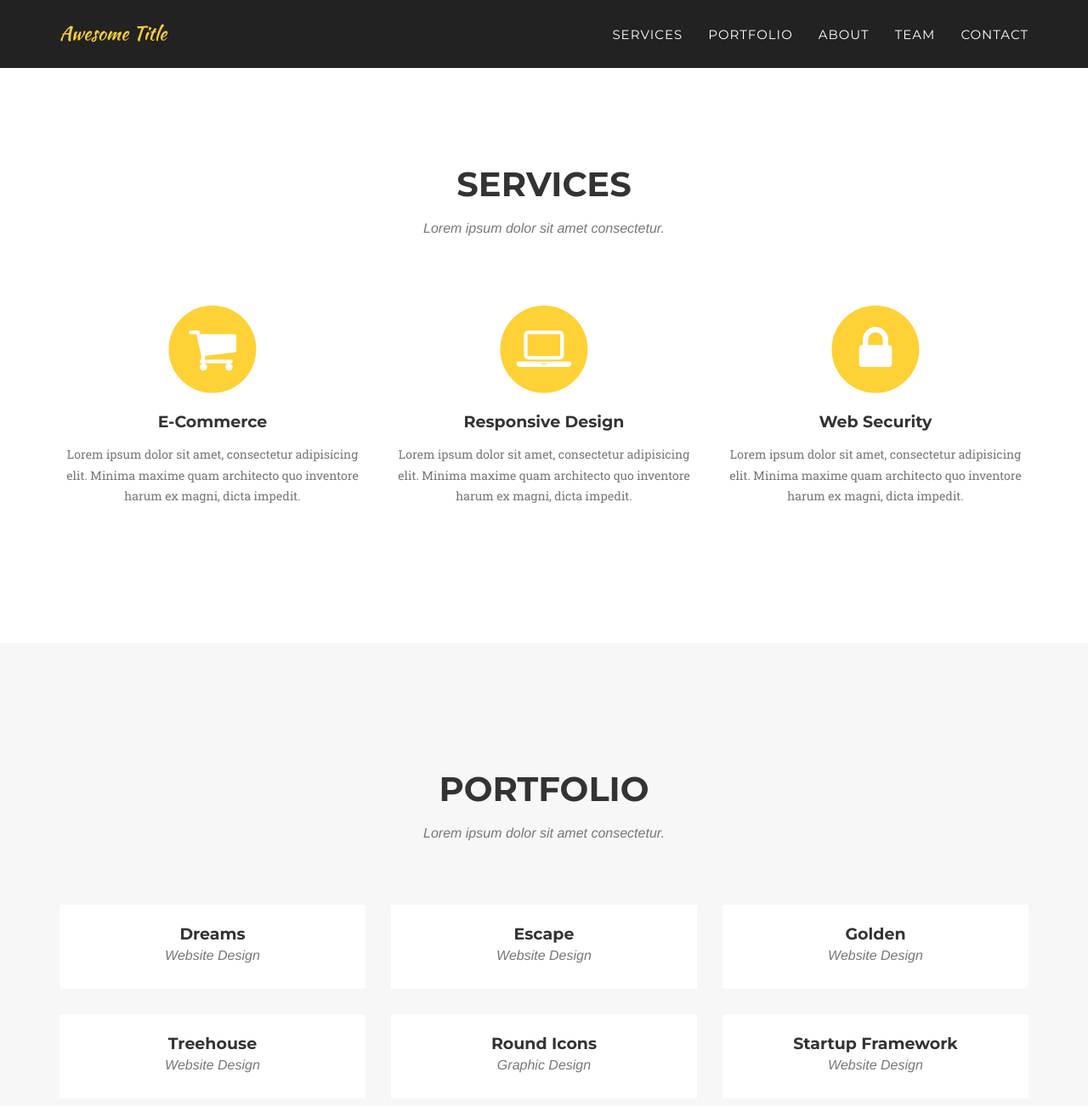
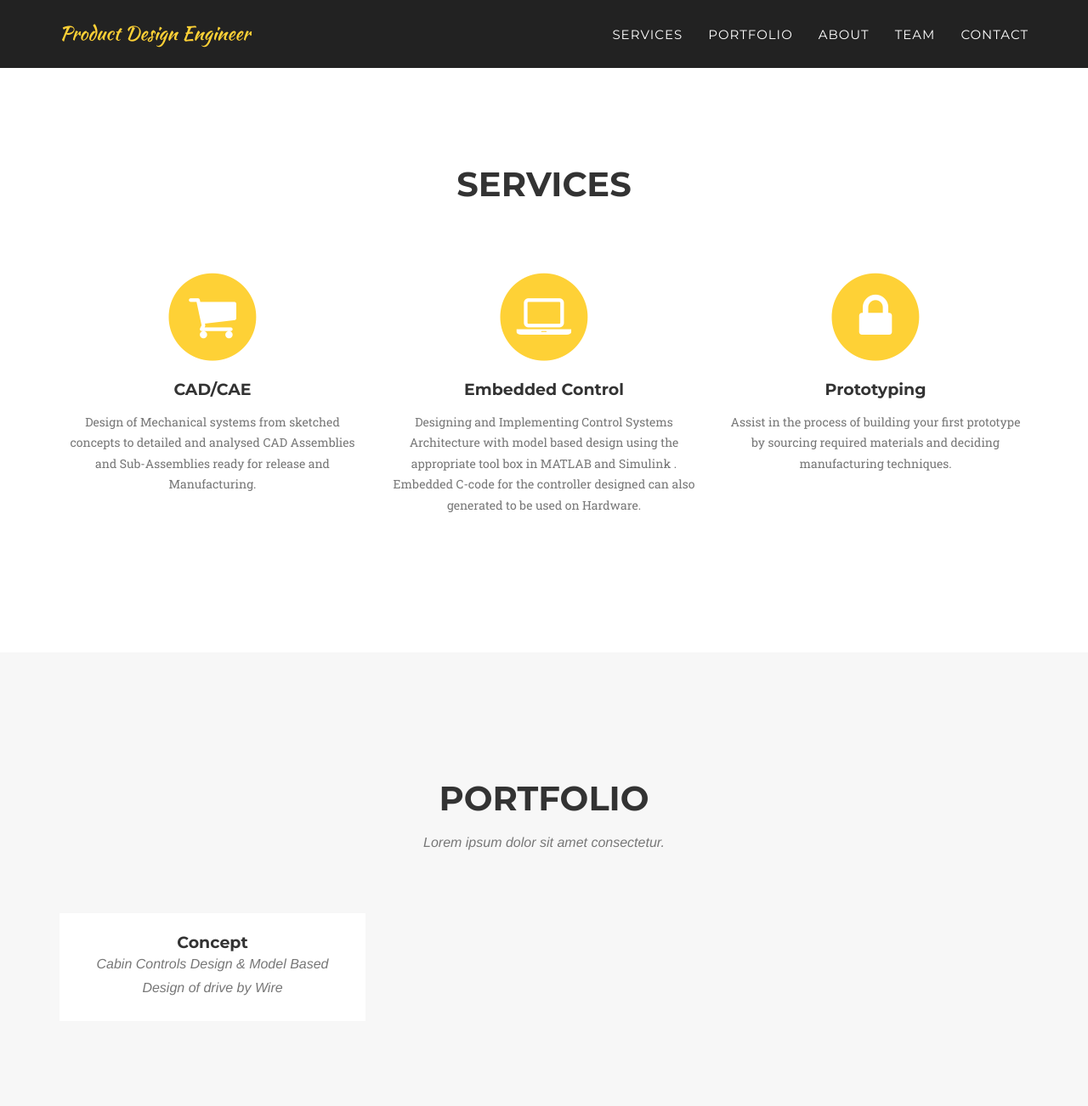
Before and after one commit to kamalwolly/kamalwolly.github.io, a Jekyll site: the page built from _posts/2014-07-18-project-1.markdown, in a window 1280 px wide and 1400 px high, scrolled down 713 px. Shown: the top 1302 px of the window at 85% size. Built offline with Jekyll 4.4.1, drawn with Linux system fonts in a browser that asks for light colours; some web fonts are replaced; some of the changed text lies outside the part shown.

Commit message:
fourth commit

```diff
--- a/_config.yml
+++ b/_config.yml
@@ -2,7 +2,7 @@ url: https://kamalwolly.github.io
 baseurl: #/agency-jekyll-theme/
 
 # Site settings
-title: Awesome Title
+title: Product Design Engineer
 email: your-email@domain.com
 description: "Write an awesome description for your new site here. You can edit this line in _config.yml. It will appear in your document head meta (for Google search results) and in your feed.xml site description."
 
--- a/_includes/header.html
+++ b/_includes/header.html
@@ -28,7 +28,7 @@
                         <a class="page-scroll" href="#about">About</a>
                     </li>
                     <li>
-                        <a class="page-scroll" href="#team">Team</a>
+                  <a class="page-scroll" href="#team">Team</a>
                     </li>
                     <li>
                         <a class="page-scroll" href="#contact">Contact</a>
--- a/_includes/services.html
+++ b/_includes/services.html
@@ -4,7 +4,7 @@
             <div class="row">
                 <div class="col-lg-12 text-center">
                     <h2 class="section-heading">Services</h2>
-                    <h3 class="section-subheading text-muted">Lorem ipsum dolor sit amet consectetur.</h3>
+                    <h3 class="section-subheading text-muted"></h3>
                 </div>
             </div>
             <div class="row text-center">
@@ -13,24 +13,24 @@
                         <i class="fa fa-circle fa-stack-2x text-primary"></i>
                         <i class="fa fa-shopping-cart fa-stack-1x fa-inverse"></i>
                     </span>
-                    <h4 class="service-heading">E-Commerce</h4>
-                    <p class="text-muted">Lorem ipsum dolor sit amet, consectetur adipisicing elit. Minima maxime quam architecto quo inventore harum ex magni, dicta impedit.</p>
+                    <h4 class="service-heading">CAD/CAE</h4>
+                    <p class="text-muted">Design of Mechanical systems from sketched concepts to detailed and analysed CAD Assemblies and Sub-Assemblies ready for release and Manufacturing.</p>
                 </div>
                 <div class="col-md-4">
                     <span class="fa-stack fa-4x">
                         <i class="fa fa-circle fa-stack-2x text-primary"></i>
                         <i class="fa fa-laptop fa-stack-1x fa-inverse"></i>
                     </span>
-                    <h4 class="service-heading">Responsive Design</h4>
-                    <p class="text-muted">Lorem ipsum dolor sit amet, consectetur adipisicing elit. Minima maxime quam architecto quo inventore harum ex magni, dicta impedit.</p>
+                    <h4 class="service-heading">Embedded Control</h4>
+                    <p class="text-muted">Designing and Implementing Control Systems Architecture with model based design using the appropriate tool box in MATLAB and Simulink . Embedded C-code for the controller designed  can also generated to be used on Hardware.</p>
                 </div>
                 <div class="col-md-4">
                     <span class="fa-stack fa-4x">
                         <i class="fa fa-circle fa-stack-2x text-primary"></i>
                         <i class="fa fa-lock fa-stack-1x fa-inverse"></i>
                     </span>
-                    <h4 class="service-heading">Web Security</h4>
-                    <p class="text-muted">Lorem ipsum dolor sit amet, consectetur adipisicing elit. Minima maxime quam architecto quo inventore harum ex magni, dicta impedit.</p>
+                    <h4 class="service-heading">Prototyping</h4>
+                    <p class="text-muted">Assist in the process of building your first prototype by sourcing required materials and deciding manufacturing techniques.</p>
                 </div>
             </div>
         </div>
--- a/_posts/2014-07-18-project-1.markdown
+++ b/_posts/2014-07-18-project-1.markdown
@@ -1,15 +1,15 @@
 ---
-title: Dreams
-subtitle: Website Design
+title: Concept
+subtitle: Cabin Controls Design & Model Based Design of drive by Wire
 layout: default
 modal-id: 1
-date: 2014-07-18
+date: 2020-01-02
 img: dreams.png
 thumbnail: dreams-thumbnail.png
 alt: image-alt
-project-date: April 2014
-client: Start Bootstrap
-category: Web Development
-description: Lorem ipsum dolor sit amet, usu cu alterum nominavi lobortis. At duo novum diceret. Tantas apeirian vix et, usu sanctus postulant inciderint ut, populo diceret necessitatibus in vim. Cu eum dicam feugiat noluisse.
+project-date: January 2020
+client: Atlis
+category: CAD/CAE
+description:
 
 ---
```
Also changed, not shown: _posts/2014-07-13-project-6.markdown (deleted, +0 -15 lines), _posts/2014-07-14-project-5.markdown (deleted, +0 -15 lines), _posts/2014-07-15-project-4.markdown (deleted, +0 -15 lines), _posts/2014-07-16-project-3.markdown (deleted, +0 -15 lines), _posts/2014-07-17-project-2.markdown (deleted, +0 -15 lines), 10 other files.
